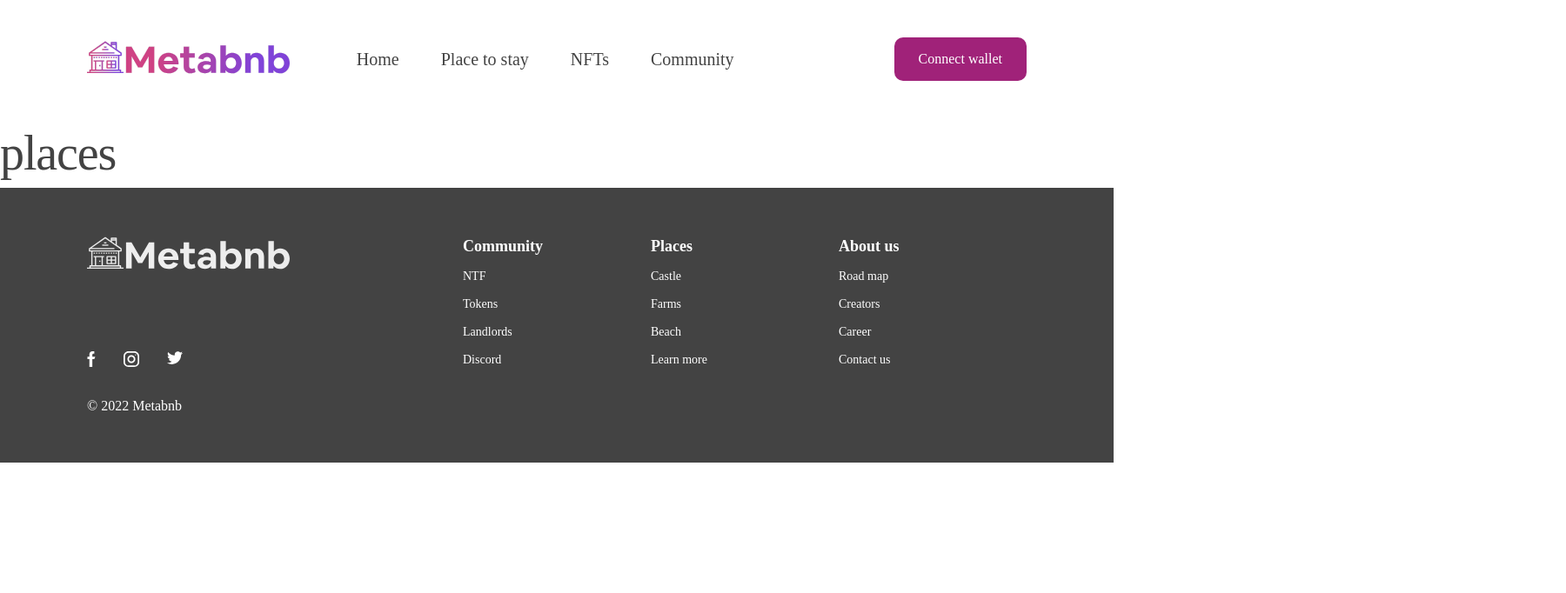
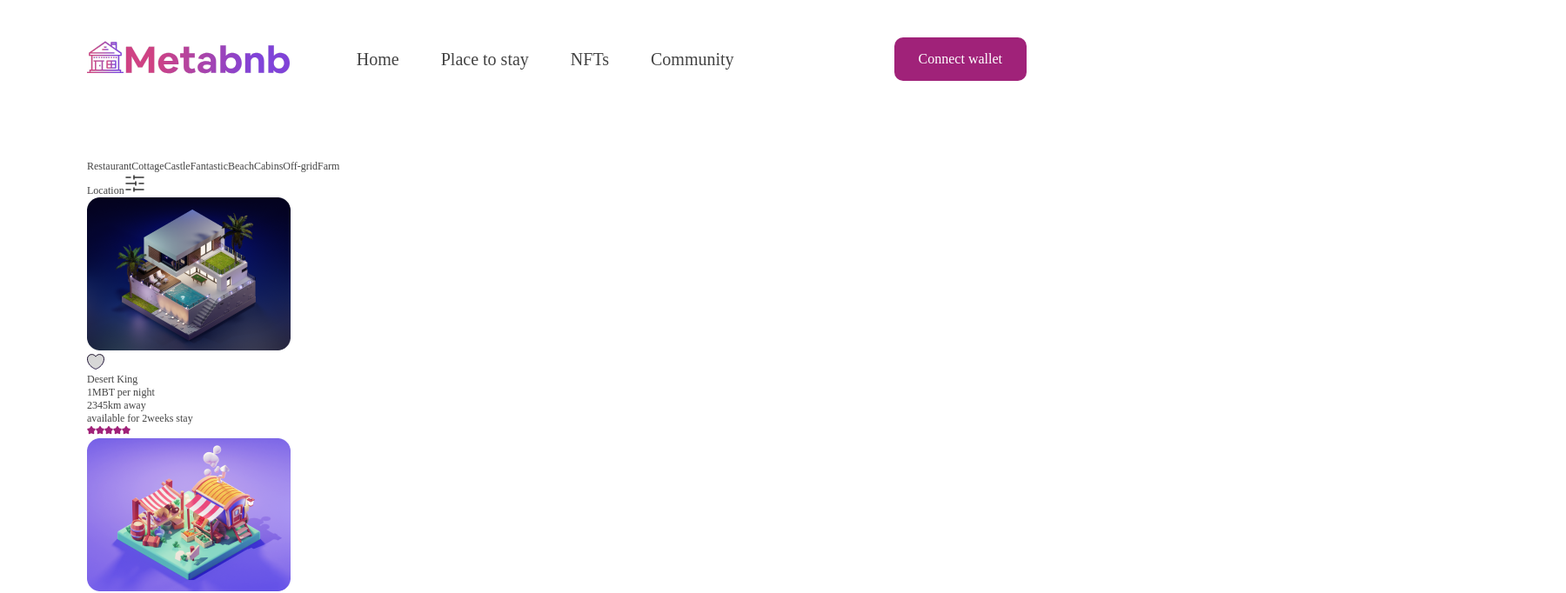
Before and after one commit to LazyCoder4542/MetaBnB, a React (Create React App) app in the folder react-app/: page /places in a window 1280 px wide. Shown: the top 682 px of the page at 87% size, 1800 px wide, since content can reach past the window. Built offline with nearby package versions, Linux system fonts and the light colour scheme; a web font is replaced by a local one.

Commit message:
feat: place-to-stay page added JSX completed

```diff
--- /dev/null
+++ b/react-app/src/custom.js
@@ -0,0 +1,40 @@
+function reverse(str) {
+    let revStr = "";
+    for (let i = str.length - 1; i >= 0; i--) {
+        revStr += str[i];
+    }
+    return revStr;
+}
+function concatNum(number) {
+    var string = "";
+    var rev_string = reverse(number.toString());
+    if (rev_string.length > 3) {
+        if (rev_string.length > 6) {
+            //Millions or More
+            if (rev_string.length > 9) {
+            //Billion or More
+            let decimal =
+                parseInt(rev_string[8]) >= 5
+                ? `.${rev_string[8]}`
+                : "";
+            string = `${reverse(rev_string.slice(9)) + decimal}B`;
+            } else {
+            //Million
+            let decimal =
+                parseInt(rev_string[5]) >= 5
+                ? `.${rev_string[5]}`
+                : "";
+            string = `${reverse(rev_string.slice(6)) + decimal}M`;
+            }
+        } else {
+            //Thousand
+            let decimal =
+            parseInt(rev_string[2]) >= 5 ? `.${rev_string[2]}` : "";
+            string = `${reverse(rev_string.slice(3)) + decimal}K`;
+        }
+    } else {
+      string = reverse(rev_string);
+    }
+    return string;
+}
+export {reverse, concatNum}
--- a/react-app/src/pages/Places.jsx
+++ b/react-app/src/pages/Places.jsx
@@ -1,7 +1,107 @@
-import React from 'react';
+import React, { useState} from 'react';
+import data from '../assets/data/places.json';
+import {concatNum} from '../custom'
+import { ReactComponent as Star } from '../assets/icons/star.svg'
+import { ReactComponent as Settings } from '../assets/icons/settings.svg'
+import { ReactComponent as Heart } from '../assets/icons/heart.svg'
+function Places() {
+    const places = data
+    const [filter] = useState()
+    return (
+        <>
+            <section id='location'>
+                <div className="wrapper">
+                    <div className="filter">
+                        <div className="tags">
+                            <span>Restaurant</span>
+                            <span>Cottage</span>
+                            <span>Castle</span>
+                            <span>Fantastic</span>
+                            <span>Beach</span>
+                            <span>Cabins</span>
+                            <span>Off-grid</span>
+                            <span>Farm</span>
+                        </div>
+                        <div className="loaction">
+                            <span>Location</span>
+                            <span><Settings /></span>
+                        </div>
+                    </div>
+                    <div className="container">
+                        {renderData(places, filter) ?
+                        renderData(places, filter).map((place, idx) => {
+                            let { name, price, distance, popularity, availability, id } = place
+                            price = concatNum(price)
+                            popularity = Math.ceil(popularity / 5)
+                            console.log(price);
+                            return (
+                                <div key={idx}>
+                                    <div className="image">
+                                        <img src={`/assets/images/places/${id}.png`} alt="" />
+                                        <div className="heart">
+                                            <Heart />
+                                        </div>
+                                    </div>
+                                    <div className="desc">
+                                        <div>
+                                            <div className="name">{name}</div>
+                                            <div className="price">{price}BT per night</div>
+                                        </div>
+                                        <div>
+                                            <div className="distance">{distance}km away</div>
+                                            <div className="availability">available for {availability}weeks stay</div>
+                                        </div>
+                                        <div className="stars">
+                                            {
+                                                [1,2,3,4,5].map((idx)=> {
+                                                    return (
+                                                        <span className={idx+1 < popularity ? 'filled' : null} key={idx}>
+                                                            <Star />
+                                                        </span>
+                                                    )
+                                                })
+                                            }
+                                        </div>
+                                    </div>
+                                </div>
+                            )
+                        })
+                        : <div className='error'></div>}
+                    </div>
+                </div>
+            </section>
+        </>
+    );
+}
+function renderData(data, filter = ['popularity']) {
+    data = sort(data, filter)
+    console.log(data)
+    if (data === null || data === []) {
+        return null
+    }
+    return data
+}
+function sort(arr, filters) {
+    filters.forEach(filter => {
+        if (filter === "popularity") {
+            // arranges according to popularity
+            arr.sort((a, b)=>{
+                return (b.popularity - a.popularity)
+            })
+        }
+    });
 
-function Places() {
-    return ( <h1>places</h1> );
+    return arr
 }
+/*function shuffle(arr) {
+    let currentIndex = arr.length,  randomIndex;
+    while (currentIndex !== 0) {
+      randomIndex = Math.floor(Math.random() * currentIndex);
+      currentIndex--;
+      [arr[currentIndex], arr[randomIndex]] = [
+        arr[randomIndex], arr[currentIndex]];
+    }
+    return arr;
+}*/
 
 export default Places;
```
Also changed, not shown: react-app/src/assets/icons/settings.svg.
